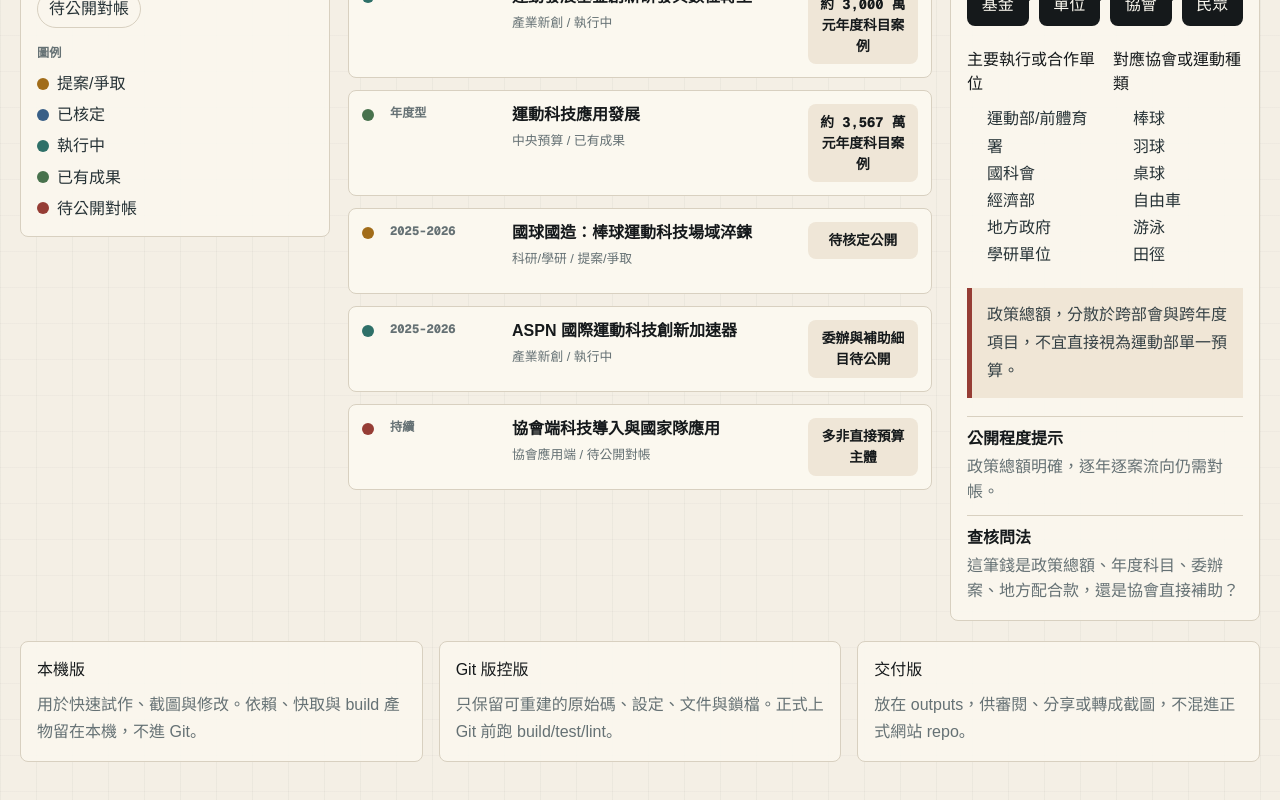
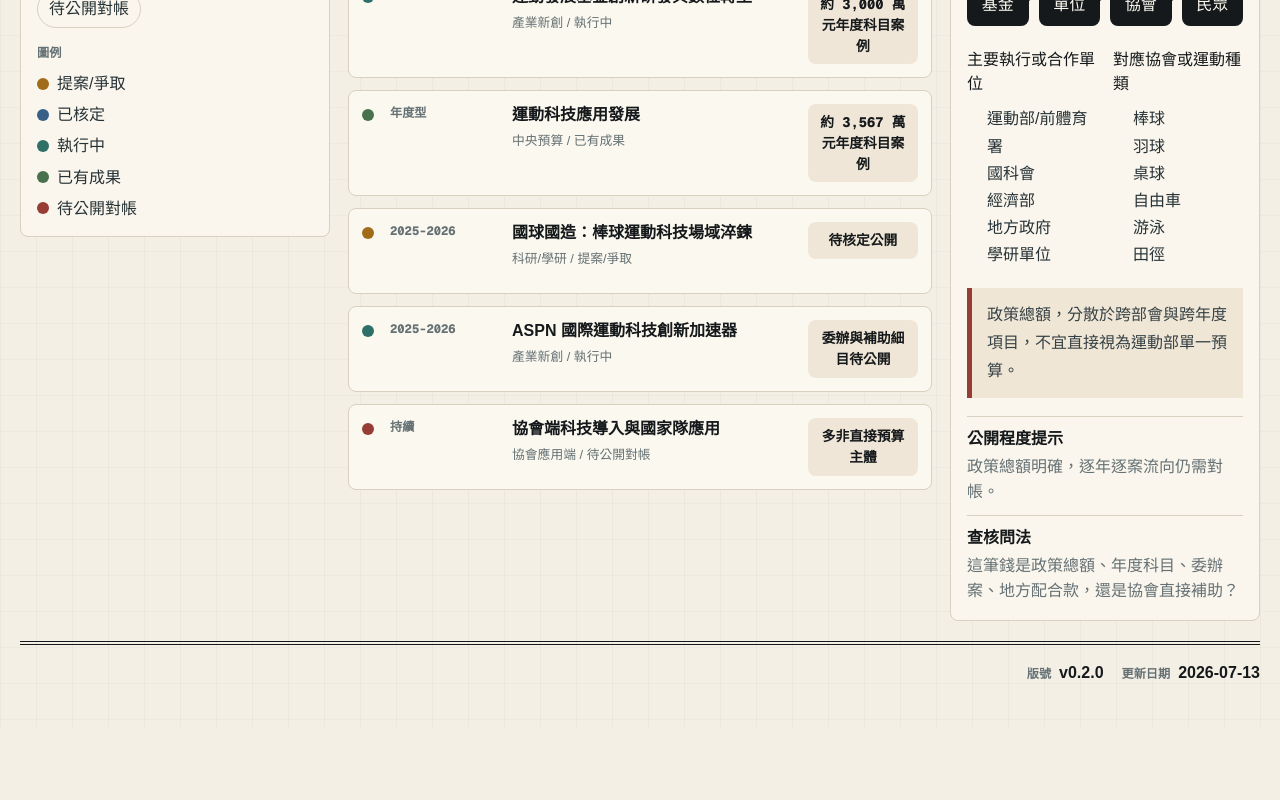
Before and after one commit to doublemoreart-dotcom/sporttech, a Next.js app: page / in a window 1280 px wide. Shown: the part 865-1665 px from the top of the page. After the commit the page ends 1592 px from the top, so only its background shows below. Built offline with nearby package versions, Linux system fonts and the light colour scheme.

Commit message:
replace footer cards with release metadata

```diff
--- a/app/globals.css
+++ b/app/globals.css
@@ -181,8 +181,7 @@ h1 {
 }
 
 .panel,
-.empty-state,
-.versioning > div {
+.empty-state {
   background: rgba(251, 248, 239, 0.9);
   border: 1px solid var(--line);
   border-radius: 8px;
@@ -420,8 +419,7 @@ h1 {
   gap: 16px;
 }
 
-.two-col h3,
-.versioning h2 {
+.two-col h3 {
   color: var(--ink);
   font-size: 1rem;
   margin-bottom: 9px;
@@ -467,27 +465,41 @@ li {
   line-height: 1.55;
 }
 
-.versioning {
-  display: grid;
-  grid-template-columns: repeat(3, 1fr);
-  gap: 16px;
+.release-strip {
+  align-items: center;
+  border-top: 4px double var(--ink);
+  color: var(--ink);
+  display: flex;
+  flex-wrap: wrap;
+  gap: 18px;
+  justify-content: flex-end;
   margin-top: 20px;
+  padding-top: 16px;
 }
 
-.versioning > div {
-  padding: 16px;
+.release-strip div {
+  align-items: baseline;
+  display: flex;
+  gap: 8px;
 }
 
-.versioning p {
+.release-strip span {
   color: var(--muted);
-  line-height: 1.7;
-  margin: 0;
+  font-family: var(--font-geist-mono), monospace;
+  font-size: 0.76rem;
+  font-weight: 800;
+  letter-spacing: 0;
+  text-transform: uppercase;
+}
+
+.release-strip strong {
+  color: var(--ink);
+  font-size: 1rem;
 }
 
 @media (max-width: 1040px) {
   .masthead,
-  .workbench,
-  .versioning {
+  .workbench {
     grid-template-columns: 1fr;
   }
 
--- a/app/page.tsx
+++ b/app/page.tsx
@@ -346,18 +346,14 @@ export default function Home() {
         </article>
       </section>
 
-      <section className="versioning">
+      <section className="release-strip" aria-label="版本資訊">
         <div>
-          <h2>本機版</h2>
-          <p>用於快速試作、截圖與修改。依賴、快取與 build 產物留在本機，不進 Git。</p>
+          <span>版號</span>
+          <strong>v0.2.0</strong>
         </div>
         <div>
-          <h2>Git 版控版</h2>
-          <p>只保留可重建的原始碼、設定、文件與鎖檔。正式上 Git 前跑 build/test/lint。</p>
-        </div>
-        <div>
-          <h2>交付版</h2>
-          <p>放在 outputs，供審閱、分享或轉成截圖，不混進正式網站 repo。</p>
+          <span>更新日期</span>
+          <strong>2026-07-13</strong>
         </div>
       </section>
     </main>
```
Also changed, not shown: 1 other file (tests, documents, lock files or other folders).
